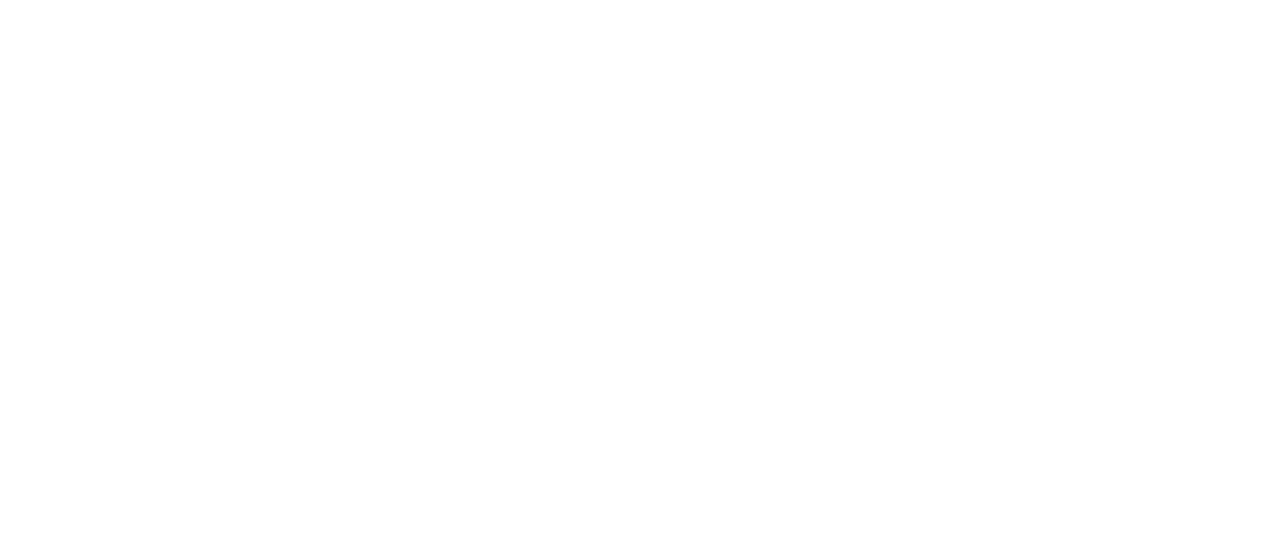
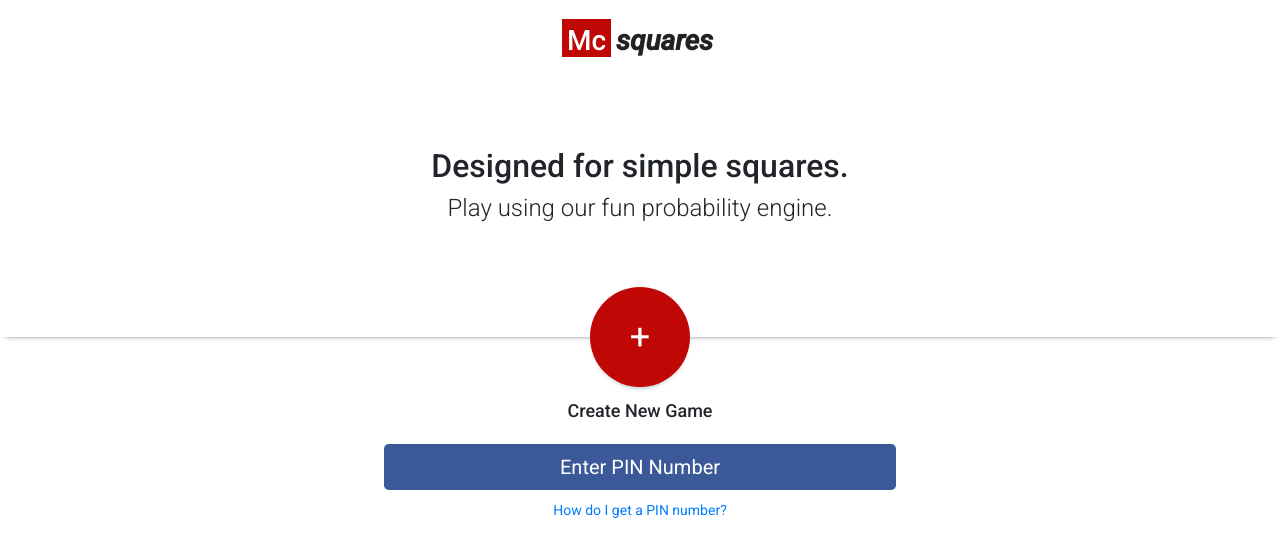
Before and after one commit to mendoza-git/squares-app, an Angular app in the folder mcquares-app/: page /mcsquares-lobby/ in a window 1280 px wide. Before the commit this address led to /. Shown: the top 556 px of the page. Built offline with nearby package versions, Linux system fonts and the light colour scheme.

Commit message:
basic routing to lobby and styling

```diff
--- a/mcquares-app/src/app/app.module.ts
+++ b/mcquares-app/src/app/app.module.ts
@@ -6,10 +6,11 @@
 import { LobbyComponent } from './lobby/lobby.component';
 import { LobbyPlayButtonComponent } from '../app/lobby/features/lobby-play-button/lobby-play-button.component';
 import { LobbyPinButtonComponent } from './lobby/features/lobby-pin-button/lobby-pin-button.component';
+import { LoadingSquaresComponent } from './shared/components/loading-squares/loading-squares.component';
 
 const appRoutes: Routes = [
   {
-    path: 'mcquares-lobby',
+    path: '',
     component: LobbyComponent
   }
 ];
@@ -18,7 +19,8 @@
     AppComponent,
     LobbyComponent,
     LobbyPlayButtonComponent,
-    LobbyPinButtonComponent
+    LobbyPinButtonComponent,
+    LoadingSquaresComponent
   ],
   imports: [
     RouterModule.forRoot(
--- a/mcquares-app/src/app/lobby/features/lobby-pin-button/lobby-pin-button.component.scss
+++ b/mcquares-app/src/app/lobby/features/lobby-pin-button/lobby-pin-button.component.scss
@@ -1,23 +1,28 @@
 .pin-button-row {
-    margin: 25px 425px 10px 425px;
     align-content: center;
     text-align: center;
     justify-content: center;
+    text-align: -webkit-center;
+    padding-top: 20px;
 
     .pin-button {
         font-size: 24px;
-        font-family: 'Poppins', sans-serif;
+        font-family: 'Roboto', sans-serif;
         font-weight: 200;
+
+        .btn {
+            width: 40%;
+        }
 
         .btn-primary {
             border: solid 0px;
-            background-color: #5bc0de;
+            background-color: #3b5998;
         }
     }
 
     .pin-button-subtext {
         padding-top: 10px;
-        font-family: 'Poppins', sans-serif;
+        font-family: 'Roboto', sans-serif;
         font-size: 14px;
     }
 }
--- a/mcquares-app/src/app/lobby/features/lobby-play-button/lobby-play-button.component.html
+++ b/mcquares-app/src/app/lobby/features/lobby-play-button/lobby-play-button.component.html
@@ -2,4 +2,5 @@
   <div class="play-button">
       <button type="button" class="btn btn-default btn-circle btn-xl">+</button>
   </div>
+  <span class="play-button-subtext">Create New Game</span>
 </div>
--- a/mcquares-app/src/app/lobby/features/lobby-play-button/lobby-play-button.component.scss
+++ b/mcquares-app/src/app/lobby/features/lobby-play-button/lobby-play-button.component.scss
@@ -6,14 +6,15 @@
 
     .play-button {
         font-size: 24px;
-        font-family: 'Poppins', sans-serif;
+        font-family: 'Roboto', sans-serif;
         font-weight: 200;
 
         .btn-circle.btn-xl {
-            background-color: #d9534f;
+            margin-bottom: 10px;
+            background-color: 	#bf0705;
             color: #ffffff;
-            width: 150px;
-            height: 150px;
+            width: 100px;
+            height: 100px;
             padding: 10px 16px;
             font-size: 36px;
             border-radius: 50%;
@@ -22,4 +23,10 @@
             box-shadow: 0 4px 6px -6px #222;
           }
     }
+
+    .play-button-subtext {
+        font-size: 18px;
+        font-family: 'Roboto', sans-serif;
+        font-weight: 500;
+    }
 }
--- a/mcquares-app/src/app/lobby/lobby.component.html
+++ b/mcquares-app/src/app/lobby/lobby.component.html
@@ -3,7 +3,7 @@
 <script src="https://maxcdn.bootstrapcdn.com/bootstrap/4.0.0/js/bootstrap.min.js" integrity="sha384-JZR6Spejh4U02d8jOt6vLEHfe/JQGiRRSQQxSfFWpi1MquVdAyjUar5+76PVCmYl" crossorigin="anonymous"></script>
 
 <link rel="stylesheet" href="https://stackpath.bootstrapcdn.com/bootstrap/4.1.3/css/bootstrap.min.css" integrity="sha384-MCw98/SFnGE8fJT3GXwEOngsV7Zt27NXFoaoApmYm81iuXoPkFOJwJ8ERdknLPMO" crossorigin="anonymous">
-<link href="https://fonts.googleapis.com/css?family=Poppins:100,200,300,400,600,800" rel="stylesheet">
+<link href="https://fonts.googleapis.com/css?family=Poppins:100,200,300,400,600,800|Roboto:100,300,400,500,500i,700" rel="stylesheet">
 
 <div class="lobby-header">
   <div class="lobby-header__title">
--- a/mcquares-app/src/app/lobby/lobby.component.scss
+++ b/mcquares-app/src/app/lobby/lobby.component.scss
@@ -1,22 +1,26 @@
 .lobby-header {
     &__title {
         text-align: center;
-        padding-bottom: 10px;
+        padding-top: 20px;
+        padding-bottom: 20px;
 
         .title-text {
-            font-family: 'Poppins', sans-serif;
-            font-size: 36px;
-            color: aliceblue;
+            font-family: 'Roboto', sans-serif;
+            font-size: 28px;
+            color: #FFFFFF;
+            font-weight: 500;
 
             .mc {
-                background-color: #d9534f;
+                background-color: #bf0705;
                 padding: 5px 5px 0px 5px;
             }
 
             .squares-title {
                 margin-left: 5px;
-                background-color: #5bc0de;
-                padding: 0px 5px 0px 5px;
+                color: #222;
+                padding: 0px 5px 0px 0px;
+                font-weight: 700;
+                font-style: italic;
             }
         }
     }
@@ -29,23 +33,21 @@
 
     margin-top: 5px;
     height: 250px;
-    background-image: url('https://images.unsplash.com/photo-1508161250369-a7ecbdfb67fe?ixlib=rb-1.2.1&ixid=eyJhcHBfaWQiOjEyMDd9&auto=format&fit=crop&w=1650&q=80');
-    background-size: cover;
-    background-repeat: no-repeat;
-    font-family: 'Poppins', sans-serif;
+    font-family: 'Roboto', sans-serif;
+    font-weight: 500;
 
     &__header {
         text-align: center;
         font-size: 32px;
-        padding-top: 75px;
+        padding-top: 55px;
     }
 
     &__sub-header {
         text-align: center;
 
         .lobby-sub-header {
-            font-size: 26px;
-            font-weight: 200;
+            font-size: 24px;
+            font-weight: 300;
         }
     }
 }
@@ -58,7 +60,7 @@
 
     .play-button {
         font-size: 24px;
-        font-family: 'Poppins', sans-serif;
+        font-family: 'Roboto', sans-serif;
         font-weight: 200;
 
         .btn-circle.btn-xl {
--- /dev/null
+++ b/mcquares-app/src/app/shared/components/loading-squares/loading-squares.component.html
@@ -0,0 +1,6 @@
+<div class="squares-loading-background">
+  <div class="squares-loading-icon">
+
+  </div>
+  <div class="spinner"></div>
+</div>
--- /dev/null
+++ b/mcquares-app/src/app/shared/components/loading-squares/loading-squares.component.scss
@@ -0,0 +1,28 @@
+.spinner {
+    width: 40px;
+    height: 40px;
+    background-color: #333;
+
+    margin: 100px auto;
+    -webkit-animation: sk-rotateplane 1.2s infinite ease-in-out;
+    animation: sk-rotateplane 1.2s infinite ease-in-out;
+  }
+
+  @-webkit-keyframes sk-rotateplane {
+    0% { -webkit-transform: perspective(120px) }
+    50% { -webkit-transform: perspective(120px) rotateY(180deg) }
+    100% { -webkit-transform: perspective(120px) rotateY(180deg)  rotateX(180deg) }
+  }
+
+  @keyframes sk-rotateplane {
+    0% {
+      transform: perspective(120px) rotateX(0deg) rotateY(0deg);
+      -webkit-transform: perspective(120px) rotateX(0deg) rotateY(0deg)
+    } 50% {
+      transform: perspective(120px) rotateX(-180.1deg) rotateY(0deg);
+      -webkit-transform: perspective(120px) rotateX(-180.1deg) rotateY(0deg)
+    } 100% {
+      transform: perspective(120px) rotateX(-180deg) rotateY(-179.9deg);
+      -webkit-transform: perspective(120px) rotateX(-180deg) rotateY(-179.9deg);
+    }
+  }
--- /dev/null
+++ b/mcquares-app/src/app/shared/components/loading-squares/loading-squares.component.ts
@@ -0,0 +1,15 @@
+import { Component, OnInit } from '@angular/core';
+
+@Component({
+  selector: 'app-loading-squares',
+  templateUrl: './loading-squares.component.html',
+  styleUrls: ['./loading-squares.component.scss']
+})
+export class LoadingSquaresComponent implements OnInit {
+
+  constructor() { }
+
+  ngOnInit() {
+  }
+
+}
--- a/mcquares-app/src/index.html
+++ b/mcquares-app/src/index.html
@@ -3,7 +3,7 @@
 <head>
   <meta charset="utf-8">
   <title>McquaresApp</title>
-  <base href="/">
+  <base href="/mcsquares-lobby">
 
   <meta name="viewport" content="width=device-width, initial-scale=1">
   <link rel="icon" type="image/x-icon" href="favicon.ico">
```
Also changed, not shown: 1 other file (tests, documents, lock files or other folders).
